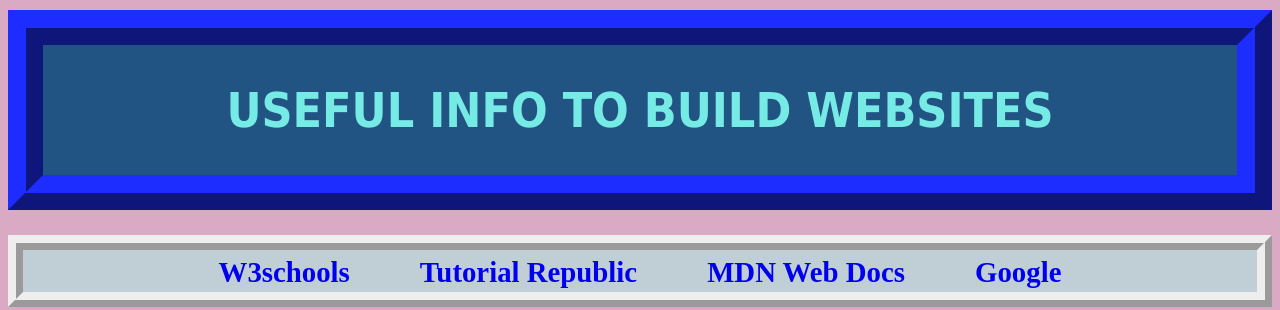
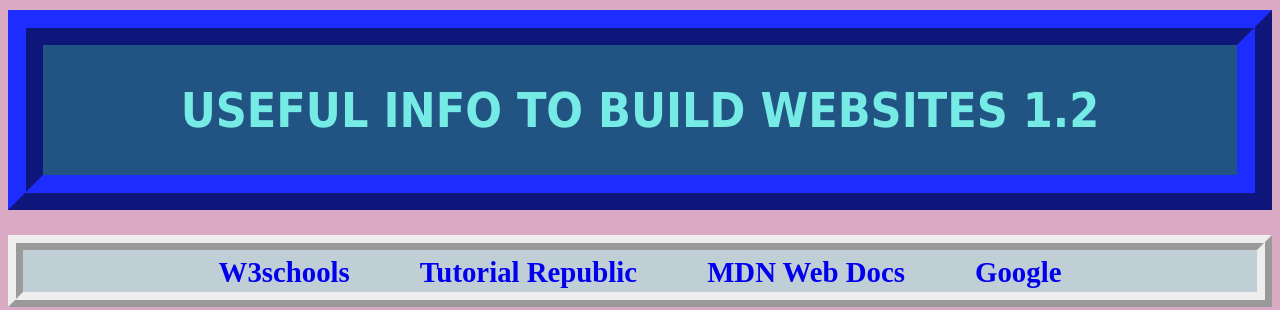
Before and after one commit to dickvruggink/opdracht_6, a plain HTML site: page index.html in a window 1280 px wide. Shown: the top 310 px of the page. Drawn offline with Linux system fonts and the light colour scheme.

Commit message:
Update css
Changed H1

```diff
--- a/index.html
+++ b/index.html
@@ -9,7 +9,7 @@
 <body>
 
     <header class="container">
-        <h1>Useful info to build websites</h1>
+        <h1>Useful info to build websites 1.2</h1>
     </header>
 
     <main>
```
